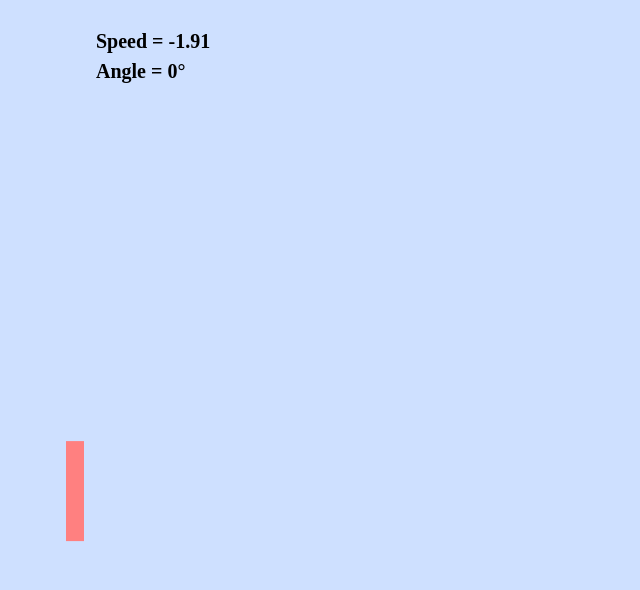
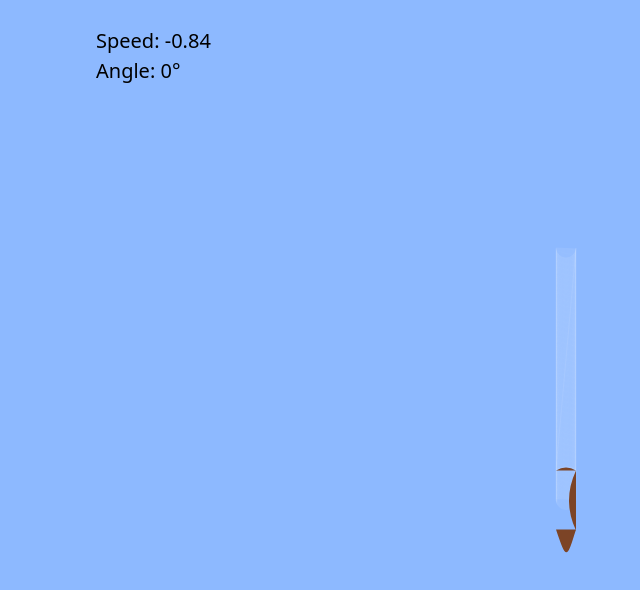
Before and after one commit to JoshMance/sailing-game, a plain HTML site: page index.html in a window 1280 px wide. Shown: the whole page, without its empty margins (62-702 px from the left). Drawn offline with nearby package versions, Linux system fonts and the light colour scheme.

Commit message:
Adding wake effect (simple)

```diff
--- a/shipMovement.js
+++ b/shipMovement.js
@@ -2,13 +2,18 @@
 let canvas;
 let context;
 
+// Note: split up the movement logic and the drawing
+
 var shipAngle = 0;
+var shipSpeed = 0;
 var windAngle = Math.PI;
-var shipX = 250;
+var shipX = 500;
 var shipY = 250;
 
+var shipPath = [[shipX, shipY]];
+
 function getShipSpeed(shipAngle, windAngle) {
-    let theta = (Math.PI - windAngle + shipAngle) % (2*Math.PI);
+    let theta = ((3*Math.PI/2) - windAngle + shipAngle) % (2*Math.PI);
     let speed = -1*(Math.sin(2-Math.sin(theta)) + Math.cos(theta)*Math.cos(theta));
     return speed;
 }
@@ -33,7 +38,7 @@ function init() {
 }
 
 function handleKeydown(event) {
-    const rotationSpeed = 0.07; // Rotation speed in radians
+    const rotationSpeed = 0.1; // Rotation speed in radians
 
     switch (event.key) {
         case 'a':
@@ -50,6 +55,7 @@ function handleKeydown(event) {
 }
 
 function gameLoop(timeStamp) {
+
     draw();
 
     // Keep requesting new frames
@@ -57,47 +63,86 @@ function gameLoop(timeStamp) {
 }
 
 function draw() {
-    let width = 30;
-    let height = 100;
+    context.clearRect(0, 0, canvas.width, canvas.height); // Clear the canvas
+    drawWake();
+    drawShip();
+    drawUI();
+}
 
-    context.clearRect(0, 0, canvas.width, canvas.height); // Clear the canvas
+function drawShip() {
+    let width = 20;
+    let height = 60;
 
-    context.fillStyle = '#ff8080';
-
-    var offsetX = shipX - canvas.width / 2;
-    var offsetY = shipY - canvas.height / 2;
+    context.fillStyle = '#7c4426';
 
     // Save the current context state
     context.save();
 
-    context.translate(offsetX, offsetY); // Translate the canvas
+    // Update ship position
+    shipSpeed = getShipSpeed(shipAngle, windAngle);
+    shipX += Math.sin(shipAngle) * shipSpeed;
+    shipY -= Math.cos(shipAngle) * shipSpeed;
 
-    let shipSpeed = getShipSpeed(shipAngle, windAngle);
-    shipX += 0.3*Math.sin(shipAngle)*shipSpeed;
-    shipY -= 0.3*Math.cos(shipAngle)*shipSpeed;
+    shipPath.push([shipX, shipY])
 
-    // Move the origin to the center of the rectangle
-    context.translate(shipX + width / 2, shipY + height / 2);
-
-    // Rotate the context based on the ship angle
+    // Translate and rotate the canvas
+    context.translate(shipX, shipY);
     context.rotate(shipAngle);
 
-    // Draw the rectangle, with the new transformed coordinates
-    context.fillRect(-width / 2, -height / 2, width, height);
+    // Drawing the base rectangle for the ship
+
+    // Drawing the border of the ship
+    context.beginPath(); // Starting a new path to avoid persisting old paths
+
+    context.moveTo(width/2, height/2);
+    context.quadraticCurveTo(-width/5, 0, width / 2, -height / 2);
+
+    context.moveTo(-width / 2, (height / 2)-1);
+    context.bezierCurveTo(0.4, height - 0.35,
+                          0.6, height - 0.5,
+                          width/2, (height / 2)-1);
+
+
+    context.moveTo(-width / 2, -height / 2);
+    context.quadraticCurveTo(0, -height*(3/5), width / 2, -height / 2);
+
+
+
+    context.fill();
+    context.closePath();
 
     // Restore the context to its previous state
     context.restore();
 
+}
 
-    context.font = "bold 20px serif"
+function drawWake () {
+    context.save();
+
+    for (let i = 0; i < shipPath.length; i++) {
+        let x = shipPath[i][0];
+        let y = shipPath[i][1];
+        context.arc(x, y, 10, 0, Math.PI);
+        context.strokeStyle = "#ffffff13";
+      }
+      context.stroke();
+    context.restore();
+}
+
+
+function drawUI() {
+
+    context.save();
+
+    context.font = "20px sans"
     context.fillStyle = "#000000"
 
     let degrees = Math.round(shipAngle*(180/Math.PI),2) % 360;
 
     let speed = Math.round((shipSpeed + Number.EPSILON) * 100) / 100
 
-    context.fillText(`Speed = ${speed}`, 30, 50);
-    context.fillText(`Angle = ${degrees}°`, 30, 80);
+    context.fillText(`Speed: ${speed}`, 30, 50);
+    context.fillText(`Angle: ${degrees}°`, 30, 80);
 
-
+    context.restore();
 }
--- a/style.css
+++ b/style.css
@@ -3,7 +3,7 @@
     display: flex;
     width: 100vw;
     height: 100vh;
-    background-color: rgb(206, 224, 255);
+    background-color: #8db9ff;
     justify-content: center;
     align-items: center;
   }
```
